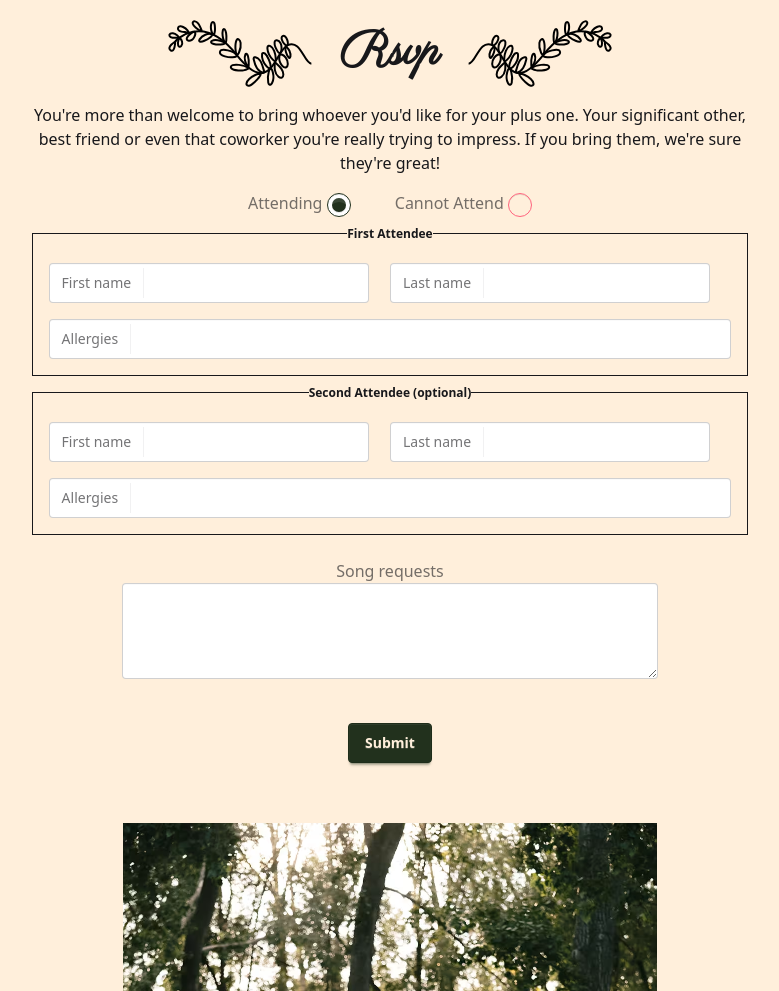
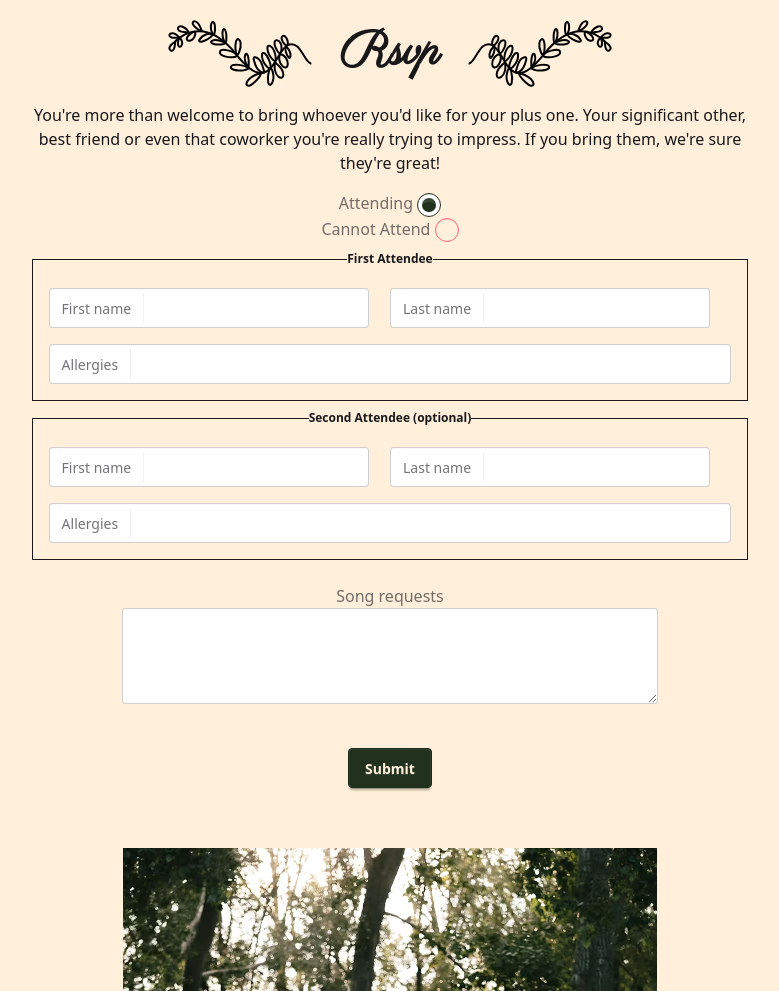
Before and after one commit to ian-weir/wedding, a website built with Vite: page index.html in a window 1280 px wide. Shown: the part 2618-3609 px from the top of the page, without its empty margins (250-1029 px from the left). Built offline with nearby package versions, Linux system fonts and the light colour scheme.

Commit message:
Fix styling on radio buttons

```diff
--- a/index.html
+++ b/index.html
@@ -199,14 +199,18 @@
   <form
     id="rsvpForm"
    >
-    <label class="px-5">
-      <span class="label">Attending</span>
-      <input type="radio" name="attending" class="radio radio-primary" checked="checked" value="Yes"/>
-    </label>
-    <label class="px-5">
-      <span class="label">Cannot Attend</span>
-      <input type="radio" name="attending" class="radio radio-error" value="No" />
-    </label>
+    <div>
+     <label class="px-5" for="attending">
+       <span class="label">Attending</span>
+       <input type="radio" name="attending" class="radio radio-primary" checked="checked" value="Yes" id="attending"/>
+      </label>
+    </div>
+    <div>
+      <label class="px-5" for="notAttending">
+        <span class="label">Cannot Attend</span>
+        <input type="radio" name="attending" class="radio radio-error" value="No" id="notAttending"/>
+      </label>
+    </div>
     <fieldset class="fieldset lg:border lg:p-4">
       <legend class="fieldset-legend">First Attendee</legend>
       <div class="lg:grid lg:grid-cols-2 gap-y-4">
```
